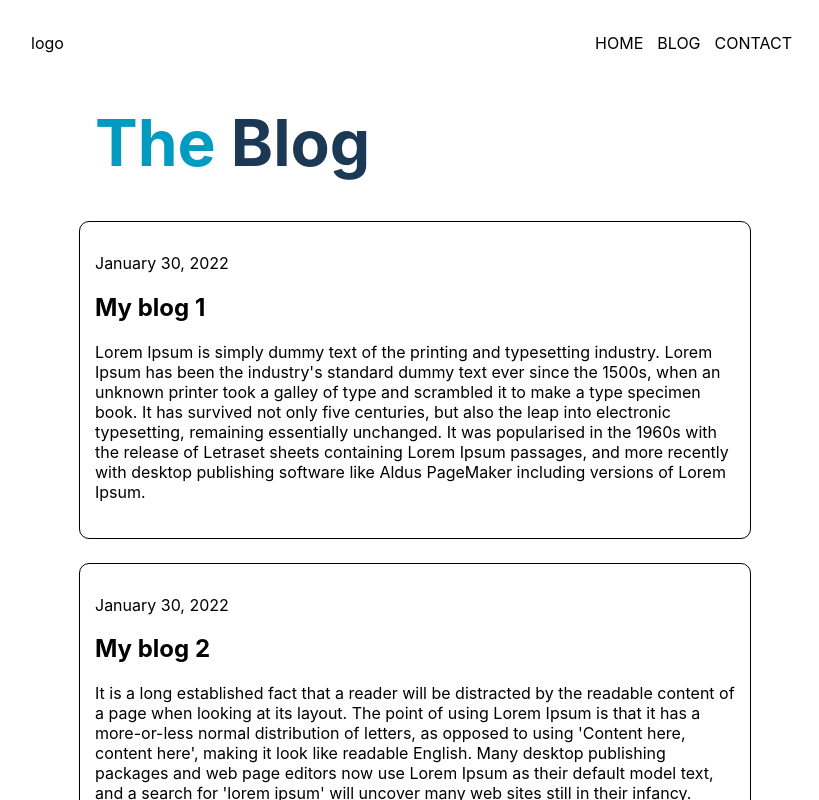
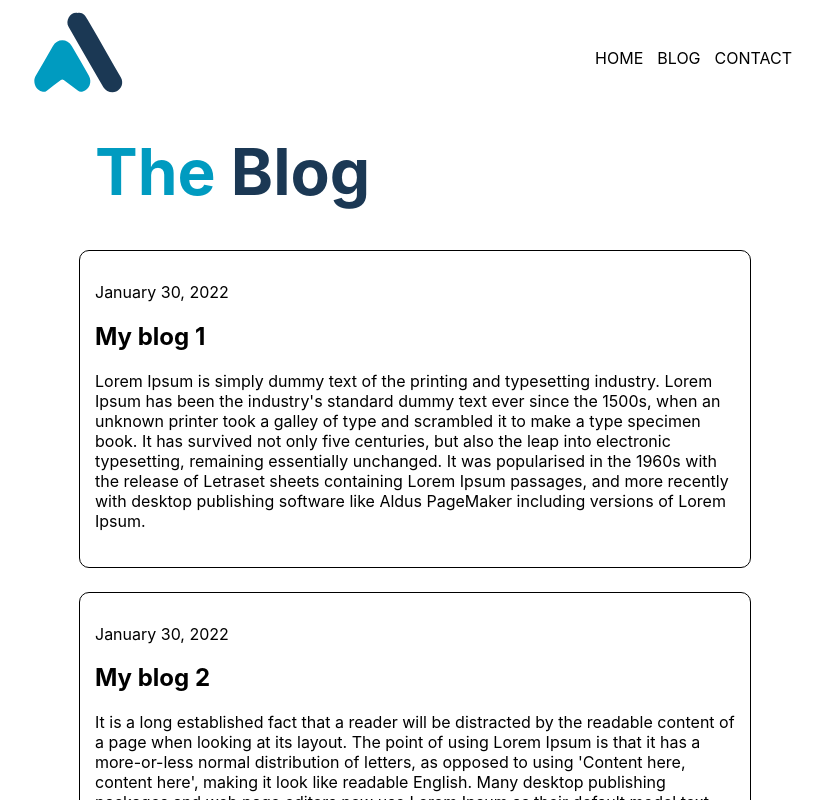
Before and after one commit to Celiaxz/training-blog, a React (Create React App) app: page / in a window 1280 px wide. Shown: the top 800 px of the page, without its empty margins (225-1044 px from the left). Built offline with nearby package versions, Linux system fonts and the light colour scheme.

Commit message:
logo added

```diff
--- a/src/App.js
+++ b/src/App.js
@@ -31,7 +31,24 @@ const App = () => {
   return (
     <div>
       <header className="header">
-        <div>logo</div>
+        <div>
+          <svg
+            width="100"
+            height="91"
+            viewBox="0 0 100 91"
+            fill="none"
+            xmlns="http://www.w3.org/2000/svg"
+          >
+            <path
+              d="M4.91317 65.481C10.5514 55.7372 16.1349 45.966 21.8006 36.2222C26.3714 28.3944 36.2794 28.4217 40.8776 36.2496C46.5432 45.966 52.1814 55.7372 57.765 65.5083C61.4052 71.9129 58.504 79.5492 51.8256 81.5199C49.9918 82.0673 48.377 81.903 46.7348 80.6167C42.1366 77.0312 37.3742 73.5825 32.7213 69.997C31.6265 69.1759 30.9148 69.2033 29.8747 70.0518C25.2218 73.6099 20.4594 77.0585 15.8339 80.6988C14.2738 81.903 12.741 82.0946 10.9893 81.602C6.47327 80.4524 3.29832 76.1006 3.32569 71.1192C3.21621 69.0664 3.90047 67.2326 4.91317 65.481Z"
+              fill="#009BC0"
+            />
+            <path
+              d="M56.5059 9.50897C63.02 20.7307 69.6162 31.8978 75.9387 43.2016C80.4821 51.3853 85.3814 59.3774 89.8975 67.5611C92.9356 73.0625 90.4997 79.2755 85.1625 81.5473C80.6738 83.4632 74.8166 81.383 72.3806 77.168C65.5654 65.3167 58.6134 53.5749 51.853 41.6689C47.1179 33.321 42.246 25.0826 37.5384 16.7347C33.8981 10.1932 39.8101 1.35265 46.7621 2.91275C51.9077 2.06428 54.2889 5.73189 56.5059 9.50897Z"
+              fill="#1B3854"
+            />
+          </svg>
+        </div>
         <div>
           <ul className="navs">
             <li onClick={onMouseClick}>HOME</li>
```
Also changed, not shown: logo (1).svg (added), src/logo (1).svg (added).
